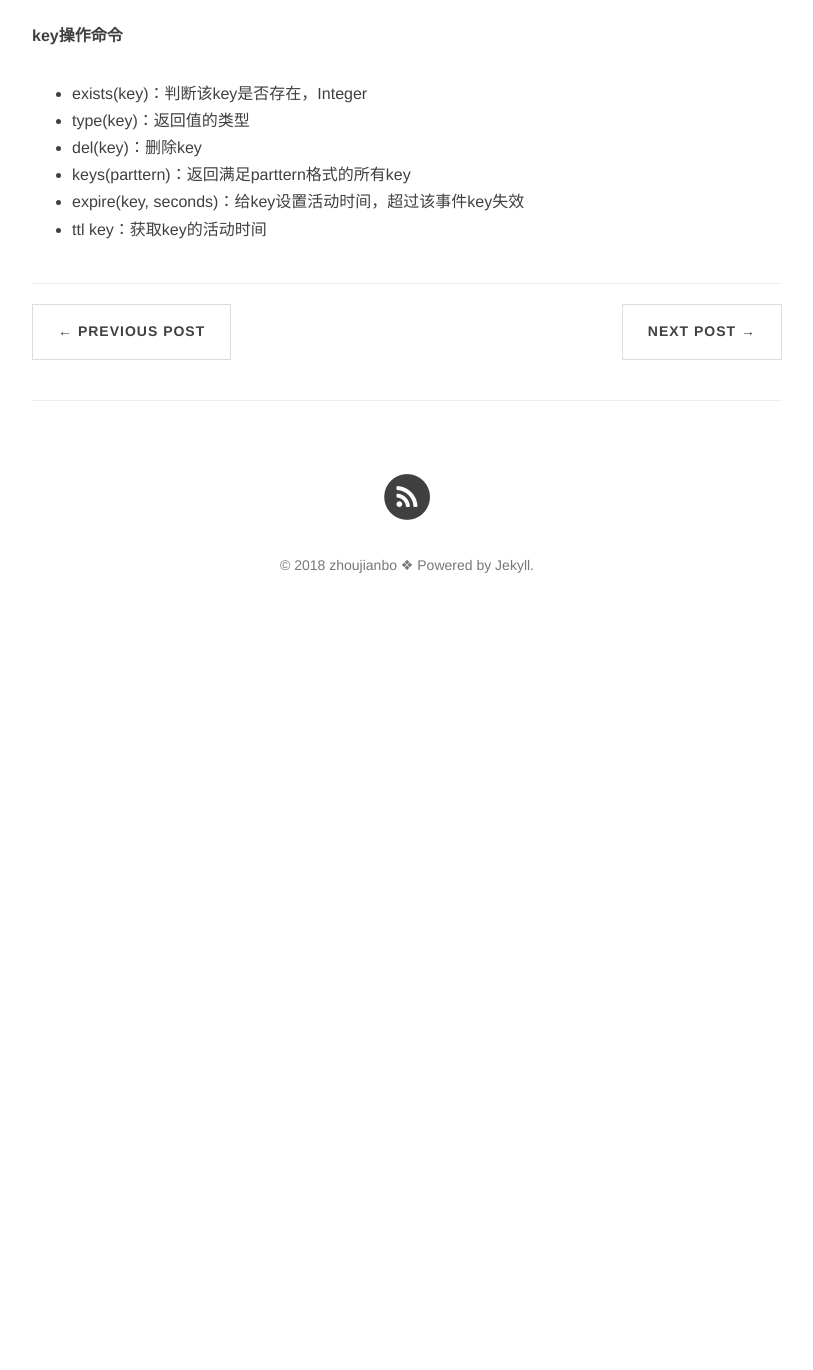
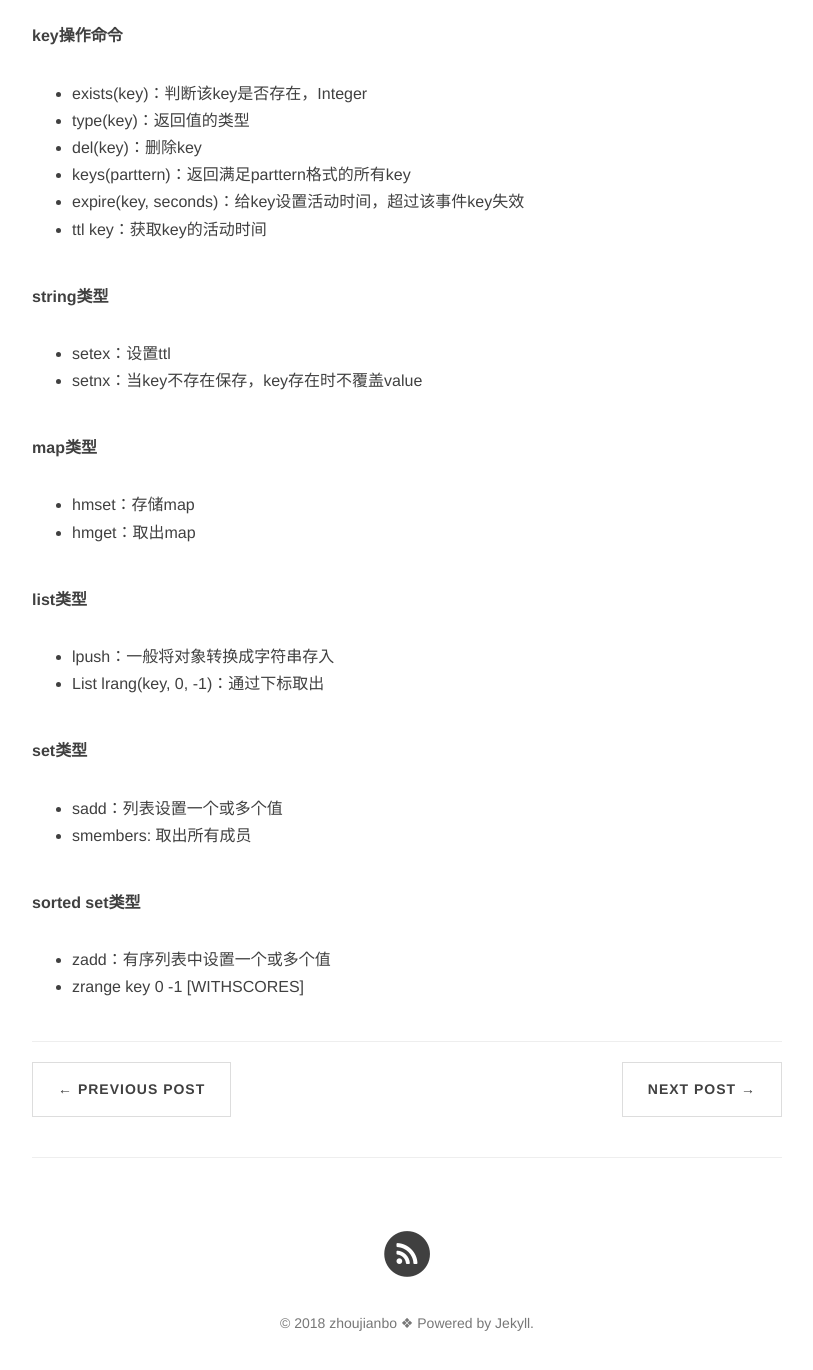
Before and after one commit to ZhouJianBoPro/ZhouJianBoPro.github.io, a Jekyll site: the page built from _posts/2018-03-16-redis.md, in a window 1280 px wide and 1400 px high, scrolled down 2457 px. Shown: the top 1370 px of the window, without its empty margins (233-1046 px from the left). Built offline with Jekyll 4.4.1, drawn with Linux system fonts in a browser that asks for light colours; nearby versions of some CDN libraries; comment, search, counter and statistics services are not loaded; before the commit the page ends 3100 px from its top, so only the background shows below that.

Commit message:
defalut commit；

```diff
--- a/_posts/2018-03-16-redis.md
+++ b/_posts/2018-03-16-redis.md
@@ -74,3 +74,23 @@ daemonize的值改为yes，保证redis服务在后台运行
 - keys(parttern)：返回满足parttern格式的所有key
 - expire(key, seconds)：给key设置活动时间，超过该事件key失效
 - ttl key：获取key的活动时间
+
+**string类型**
+- setex：设置ttl
+- setnx：当key不存在保存，key存在时不覆盖value
+
+**map类型**
+- hmset：存储map
+- hmget：取出map
+
+**list类型**
+- lpush：一般将对象转换成字符串存入
+- List<string> lrang(key, 0, -1)：通过下标取出
+
+**set类型**
+- sadd：列表设置一个或多个值
+- smembers: 取出所有成员
+
+**sorted set类型**
+- zadd：有序列表中设置一个或多个值
+- zrange key 0 -1 [WITHSCORES]
```
Also changed, not shown: _posts/2018-03-16-redis-operate.md (deleted, +0 -48 lines).
